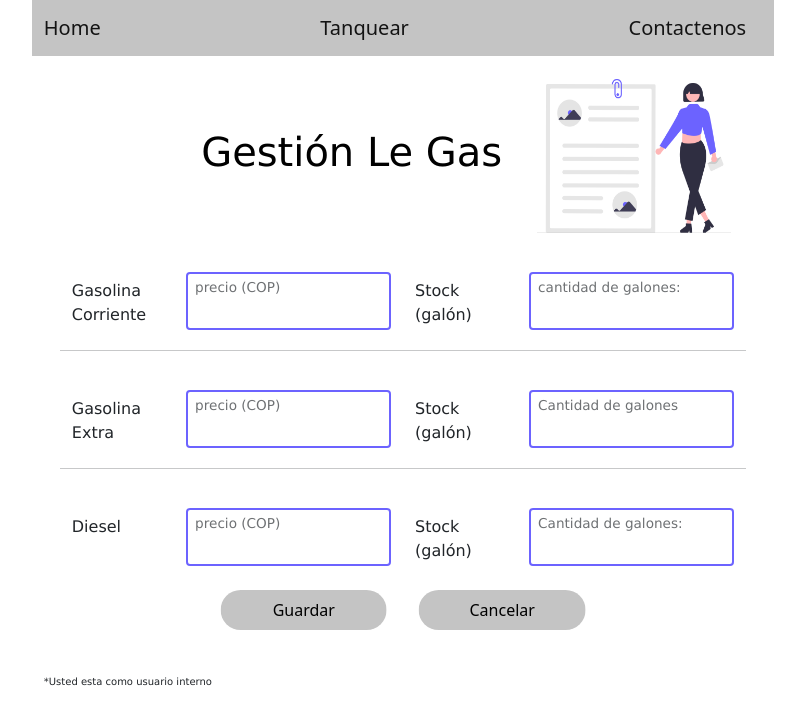
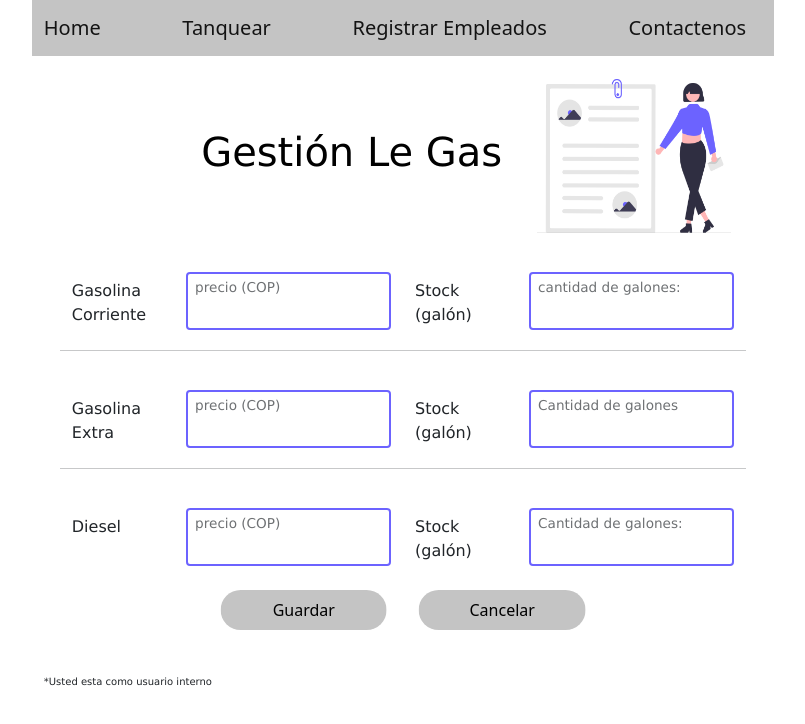
Before and after one commit to jecelis/proyecto-Le-Gas, a React (Create React App) app in the folder proyecto/: page /Gestion in a window 1280 px wide. Shown: the top 724 px of the page, without its empty margins (237-1042 px from the left). Built offline with nearby package versions, Linux system fonts and the light colour scheme.

Commit message:
esta listo

```diff
--- a/proyecto/src/Componentes/Gestion.jsx
+++ b/proyecto/src/Componentes/Gestion.jsx
@@ -65,11 +65,9 @@ export const Gestion = () => {
       .then((res) => {
         if (res.estado === "Ok") {
           {
+            console.log(res.estado)
             setError(true);
             setmsgError(res.msg);
-            {
-              window.location.href = "/Ingresar";
-            }
           }
         } else {
           setError(true);
@@ -103,6 +101,9 @@ export const Gestion = () => {
             </a>
             <a className="navbar-brand active" href="/Tanquear">
               Tanquear
+            </a>
+            <a className="navbar-brand active" href="/RegNomina">
+              Registrar Empleados
             </a>
             <a className="navbar-brand active" href="/Contactenos">
               Contactenos
--- a/proyecto/src/Componentes/Ingresar.jsx
+++ b/proyecto/src/Componentes/Ingresar.jsx
@@ -40,7 +40,6 @@ export const Ingresar = () => {
             }
           }
         } else {
-          <h1>Estoy aqui</h1>;
           setError(true);
           setmsgError(res.msg);
         }
--- a/proyecto/src/Componentes/RegNomina.jsx
+++ b/proyecto/src/Componentes/RegNomina.jsx
@@ -55,7 +55,7 @@ export const RegNomina = () => {
             setError(true);
             setmsgError(res.msg);
             {
-              window.location.href = "/Ingresar";
+              window.location.href = "/RegNomina";
             }
           }
         } else {
```
